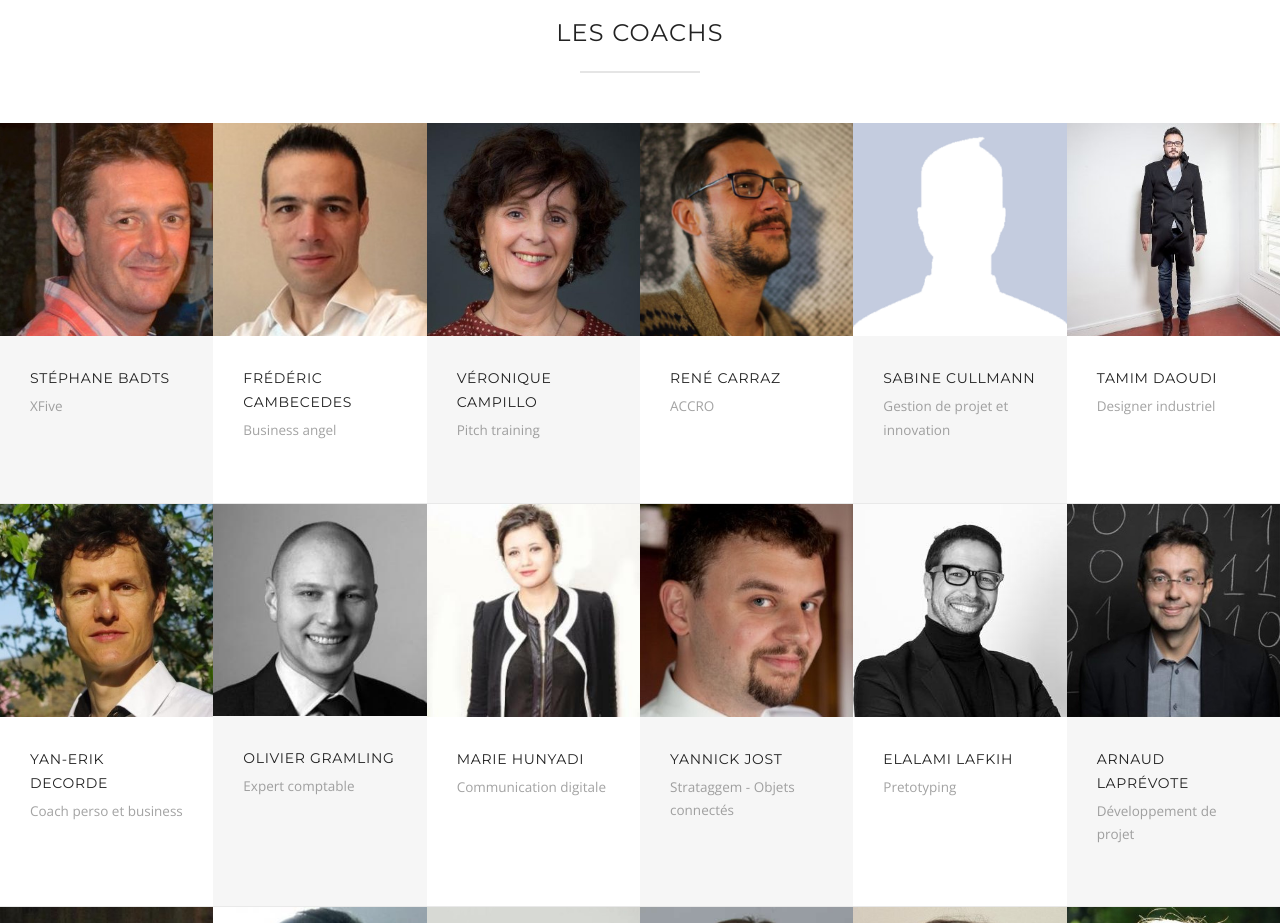
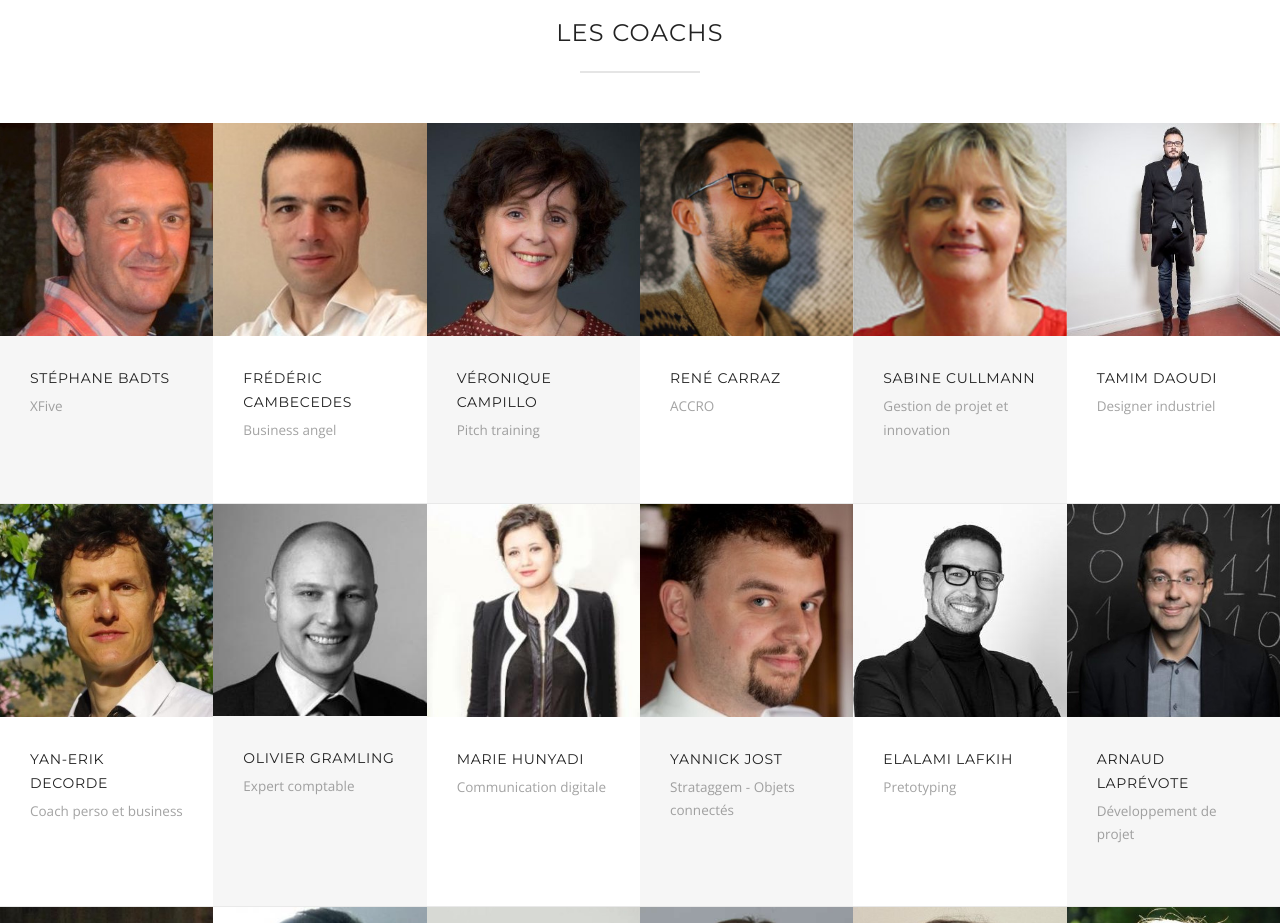
Before and after one commit to AlsaceDigitale/AlsaceDigitale.github.io, a plain HTML site: page index.html in a window 1280 px wide. Shown: the part 6840-7763 px from the top of the page. Drawn offline with nearby package versions, Linux system fonts and the light colour scheme; some packages are replaced by stand-ins of ours.

Commit message:
update coaches

```diff
--- a/index.html
+++ b/index.html
@@ -614,7 +614,7 @@
 
 						<div class="col-sm-6 col-md-4 col-lg-2" data-animation="fadeIn">
 							<div class="team-member even">
-								<img class="team-member-picture" src="images/contents/coach/nophoto.png" alt="Sabine CULLMANN">
+								<img class="team-member-picture" src="images/contents/coach/sabine-cullmann.jpg" alt="Sabine CULLMANN">
 								<div class="team-member-text">
 									<h4 class="team-member-name">Sabine CULLMANN</h4>
 									<div class="team-member-position">Gestion de projet et innovation</div>
```
Also changed, not shown: images/contents/coach/sabine-cullmann.jpg (added).
